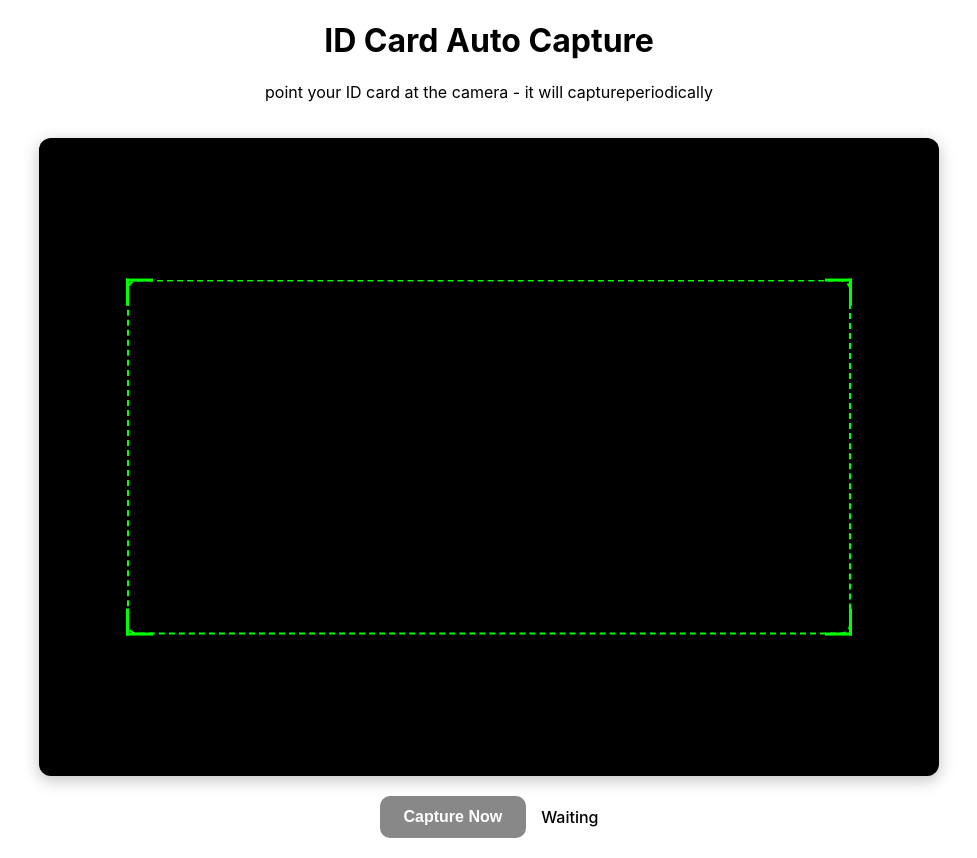
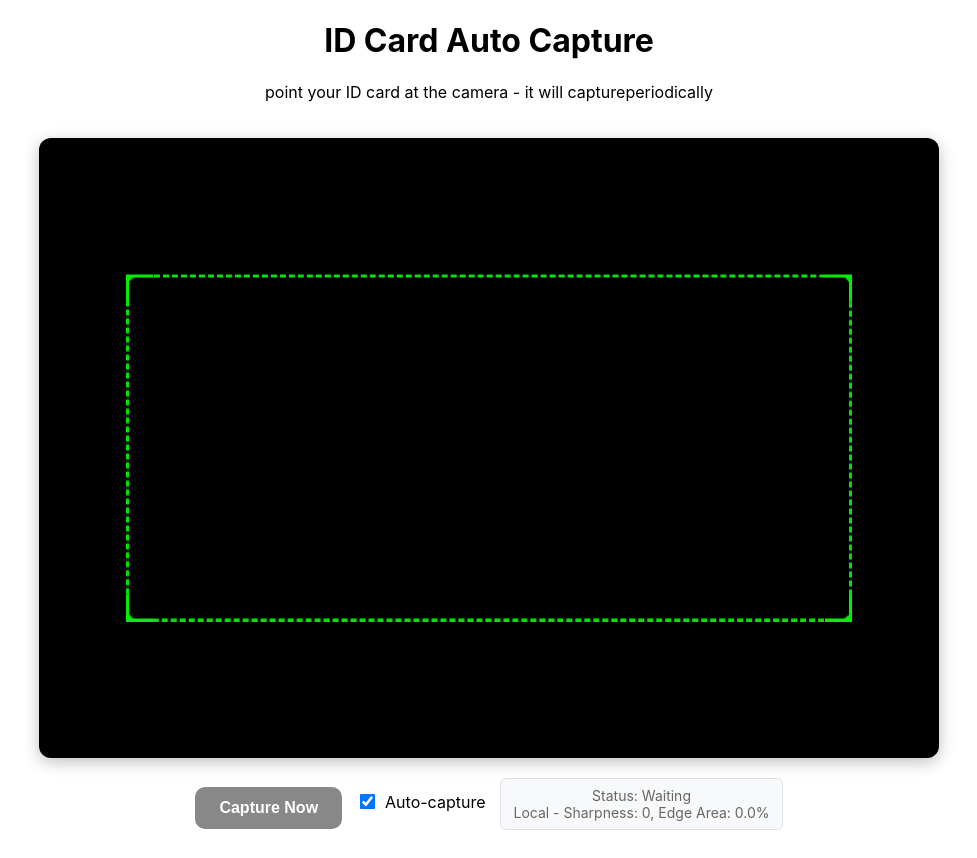
Before and after one commit to Manav-211/id-card-autocapture-app, a React (Create React App) app in the folder frontend/: page / in a window 1280 px wide. Shown: the whole page, without its empty margins (151-1128 px from the left). Built offline with nearby package versions, Linux system fonts and the light colour scheme; no server answers.

Commit message:
Updated logic to check sharpness and edge of the ID locally

```diff
--- a/frontend/src/components/Camera.css
+++ b/frontend/src/components/Camera.css
@@ -1,4 +1,4 @@
-/* MAIN WRAPPER */
+
 .camera-container {
   max-width: 900px;
   max-height: 700px;
@@ -7,9 +7,10 @@
   display: flex;
   flex-direction: column;
   gap: 20px;
+  position: relative;
 }
 
-/* CAMERA VIEW BOX */
+
 .camera-view {
   position: relative;
   width: 100%;
@@ -21,21 +22,21 @@
   box-shadow: 0 4px 16px rgba(0, 0, 0, 0.25);
 }
 
-/* VIDEO */
+
 .camera-video {
   width: 100%;
   height: 100%;
   object-fit: cover;
 }
 
-/* OVERLAY */
+
 .camera-overlay {
   position: absolute;
   inset: 0;
   pointer-events: none;
 }
 
-/* ID CARD TARGET FRAME */
+
 .id-card-frame {
   position: absolute;
   top: 50%;
@@ -43,16 +44,29 @@
   width: 80%;
   height: 55%;
   transform: translate(-50%, -50%);
-  border: 2px dashed #00ff00;
+  border: 3px dashed #00ff00;
   border-radius: 10px;
+  z-index: 10;
+  animation: pulse-border 2s infinite;
 }
 
-/* CORNER INDICATORS */
+@keyframes pulse-border {
+  0%, 100% {
+    border-color: #00ff00;
+    opacity: 1;
+  }
+  50% {
+    border-color: #00cc00;
+    opacity: 0.7;
+  }
+}
+
 .corner {
   position: absolute;
   width: 24px;
   height: 24px;
   border: 3px solid #00ff00;
+  z-index: 11;
 }
 
 .corner.top-left {
@@ -83,7 +97,7 @@
   border-top: none;
 }
 
-/* CONTROLS */
+
 .camera-controls {
   display: flex;
   align-items: center;
@@ -118,14 +132,136 @@
   font-weight: 500;
 }
 
-/* PREVIEW SECTION */
+
 .preview-container {
   text-align: center;
+  background: #f8f9fa;
+  border-radius: 12px;
+  padding: 20px;
+  box-shadow: 0 4px 16px rgba(0, 0, 0, 0.1);
+  border: 2px solid #e9ecef;
+}
+
+.preview-container h3 {
+  margin-bottom: 15px;
+  color: #495057;
+  font-size: 18px;
 }
 
 .preview-image {
   width: 100%;
   max-width: 400px;
+  max-height: 300px;
+  object-fit: contain;
   border-radius: 10px;
   box-shadow: 0 3px 12px rgba(0, 0, 0, 0.2);
+  background: white;
+  border: 1px solid #dee2e6;
 }
+.control-buttons {
+  display: flex;
+  align-items: center;
+  gap: 16px;
+  margin-bottom: 12px;
+}
+
+.auto-capture-toggle {
+  display: flex;
+  align-items: center;
+  gap: 8px;
+  font-size: 16px;
+  cursor: pointer;
+}
+
+.auto-capture-toggle input {
+  transform: scale(1.2);
+}
+
+.status-display {
+  font-size: 14px;
+  color: #666;
+  text-align: center;
+  padding: 8px 12px;
+  background-color: #f8f9fa;
+  border-radius: 6px;
+  border: 1px solid #dee2e6;
+  margin-bottom: 8px;
+}
+
+.error-message {
+  font-size: 14px;
+  color: #dc3545;
+  text-align: center;
+  padding: 12px 16px;
+  background-color: #f8d7da;
+  border-radius: 6px;
+  border: 1px solid #f5c6cb;
+}
+
+.captures-gallery {
+  margin-top: 20px;
+  width: 100%;
+}
+
+.captures-gallery h3 {
+  text-align: center;
+  color: #333;
+  margin-bottom: 15px;
+}
+
+.captures-grid {
+  display: flex;
+  gap: 15px;
+  overflow-x: auto;
+  padding: 10px 0;
+  justify-content: center;
+}
+
+.capture-item {
+  position: relative;
+  min-width: 220px;
+  height: 140px;
+  border: 2px solid #ddd;
+  border-radius: 12px;
+  overflow: hidden;
+  background-color: #f5f5f5;
+  box-shadow: 0 4px 8px rgba(0,0,0,0.1);
+}
+
+.capture-item img {
+  width: 100%;
+  height: 100%;
+  object-fit: contain;
+  background-color: white;
+}
+
+.download-button {
+  position: absolute;
+  bottom: 8px;
+  right: 8px;
+  background-color: #007bff;
+  color: white;
+  border: none;
+  border-radius: 6px;
+  padding: 6px 10px;
+  font-size: 12px;
+  cursor: pointer;
+  box-shadow: 0 2px 4px rgba(0,0,0,0.2);
+}
+
+.id-card-frame.ready-to-capture {
+  border-color: #ffff00 !important;
+  border-width: 4px !important;
+  animation: ready-pulse 1s infinite;
+}
+
+@keyframes ready-pulse {
+  0%, 100% {
+    border-color: #ffff00;
+    box-shadow: 0 0 10px rgba(255, 255, 0, 0.5);
+  }
+  50% {
+    border-color: #ffcc00;
+    box-shadow: 0 0 20px rgba(255, 255, 0, 0.8);
+  }
+}
--- a/frontend/src/components/Camera.tsx
+++ b/frontend/src/components/Camera.tsx
@@ -1,36 +1,32 @@
 import React,{useState,useEffect,useRef} from "react";
 import axios from "axios";
 import "./Camera.css";
+import { useVideoStream } from "../hooks/useVideoStream";
+import { getImageDataFromVideo, grayFromImageData, sobelMagnitude, sharpnessMetric, edgeAreaPercent } from "../utils/imageProcessing";
 
 export const Camera:React.FC=()=>{
-    const videoRef=useRef<HTMLVideoElement>(null);
+    const videoRef = useVideoStream();
     const canvasRef=useRef<HTMLCanvasElement>(null);
     const [status, setStatus]=useState<string>("Waiting");
     const [preview,setPreview]=useState<string | null>(null);
     const [isCameraReady,setIsCameraReady]=useState<boolean>(false);
     const [isProcessing,setIsProcessing]=useState<boolean>(false);
+    const [autoCapture, setAutoCapture] = useState<boolean>(true);
+    const [localSharpness, setLocalSharpness] = useState<number>(0);
+    const [localEdgeArea, setLocalEdgeArea] = useState<number>(0);
+    const [isReadyToCapture, setIsReadyToCapture] = useState<boolean>(false);
 
-useEffect(()=>{
 
-async function startCamera(){
-    try{
-        const stream=await navigator.mediaDevices.getUserMedia({
-            video:{facingMode:"environment"},
-            audio:false
-        });
-        if (videoRef.current) {
-          videoRef.current.srcObject = stream;
-          await videoRef.current.play();
+    useEffect(() => {
+        const checkCameraReady = () => {
+            if (videoRef.current && videoRef.current.videoWidth > 0) {
+                setIsCameraReady(true);
                 setStatus("Camera ready - point at ID card");
-          setIsCameraReady(true);
             }
+        };
 
-    } catch(error) {
-        console.error("Error accessing camera:",error)
-        setStatus("Error");
-      }
-    }
-    startCamera();
+        const interval = setInterval(checkCameraReady, 500);
+        return () => clearInterval(interval);
     }, []);
 
     const captureAndUpload=async()=>{
@@ -41,6 +37,24 @@ async function startCamera(){
           setStatus("Capturing");
             const video=videoRef.current;
             const canvas=canvasRef.current;
+
+
+            try {
+                const imageData = getImageDataFromVideo(video, canvas);
+                if (imageData) {
+                const { gray, width, height } = grayFromImageData(imageData);
+                const magnitude = sobelMagnitude(gray, width, height);
+                 const sharpness = sharpnessMetric(gray, width, height);
+                  const edgeArea = edgeAreaPercent(magnitude, width, height, 30);
+                 setLocalSharpness(sharpness);
+                 setLocalEdgeArea(edgeArea);
+                setIsReadyToCapture(sharpness > 1000 && edgeArea > 5);
+                }
+            } catch (error) {
+                console.warn("Local processing failed:", error);
+
+            }
+
             canvas.width=video.videoWidth;
             canvas.height=video.videoHeight;
             const ctx=canvas.getContext("2d");
@@ -64,31 +78,46 @@ async function startCamera(){
             headers:{ "Content-Type":"multipart/form-data"},
           });
           if (response.data?.result) {
-            const { sharpness, edge_ratio } = response.data.result;
-            if (sharpness > 50 && edge_ratio > 0.02) {
+            const { sharpness, edge_ratio, card_detected, analysis_on_cropped } = response.data.result;
 
             setPreview(response.data.result.preview);
-              setStatus("good capture");
+
+            if (card_detected) {
+            setStatus(`ID Card detected! Sharp: ${sharpness.toFixed(1)}, Edge: ${edge_ratio.toFixed(3)}`);
+            if (autoCapture) {
+            setAutoCapture(false);
+              }
+            } else if (sharpness > 50 && edge_ratio > 0.02) {
+              setStatus(`Good quality but no ID card detected. Sharp: ${sharpness.toFixed(1)}, Edge: ${edge_ratio.toFixed(3)}`);
             } else {
-              setStatus("not good: sharp=" + sharpness.toFixed(1) + " edge=" + edge_ratio.toFixed(3));
+              setStatus(`Adjusting... Sharp: ${sharpness.toFixed(1)}, Edge: ${edge_ratio.toFixed(3)}, Local: ${localSharpness.toFixed(0)}`);
             }
           }else {
             setStatus("error");
           }
         }catch (error){
               console.error("Error uploading image:",error);
-              setStatus("error-uploading");
+              setStatus("Upload failed - check backend connection");
             }
             setIsProcessing(false);
           });
         }
 
         useEffect(() => {
+          if (!isCameraReady || !autoCapture) return;
+
           const interval = setInterval(async () => {
+              if (!isProcessing && videoRef.current && videoRef.current.videoWidth > 0) {
+             try {
              await captureAndUpload();
-          }, 8000);
+             } catch (error) {
+            console.error("Auto-capture error:", error);
+            setStatus("Auto-capture error - continuing...");
+            }
+              }
+          }, 3000);
           return () => clearInterval(interval);
-      }, []);
+      }, [isCameraReady, autoCapture, isProcessing]);
 
 
       return (
@@ -98,7 +127,7 @@ async function startCamera(){
              <video ref={videoRef} className="camera-video" muted playsInline />
 
                 <div className="camera-overlay">
-                 <div className="id-card-frame">
+                 <div className={`id-card-frame ${isReadyToCapture ? 'ready-to-capture' : ''}`}>
               <div className="corner top-left"></div>
               <div className="corner top-right"></div>
                 <div className="corner bottom-left"></div>
@@ -118,11 +147,26 @@ async function startCamera(){
                     {isProcessing ? "Processing..." : "Capture Now"}
                 </button>
 
-                <span className="status-text">{status}</span>
+                <div className="control-buttons">
+                    <label className="auto-capture-toggle">
+                  <input
+                   type="checkbox"
+                   checked={autoCapture}
+                   onChange={(e) => setAutoCapture(e.target.checked)}
+                        />
+                 Auto-capture
+                </label>
+                </div>
+
+                <div className="status-display">
+                    <div>Status: {status}</div>
+                    <div>Local - Sharpness: {localSharpness.toFixed(0)}, Edge Area: {localEdgeArea.toFixed(1)}%</div>
+                </div>
             </div>
 
             {preview && (
                 <div className="preview-container">
+                    <h3> Captured Image</h3>
                     <img src={preview} alt="Processed" className="preview-image" />
                 </div>
             )}
```
Lines whose indentation alone changed are shown as unchanged.
